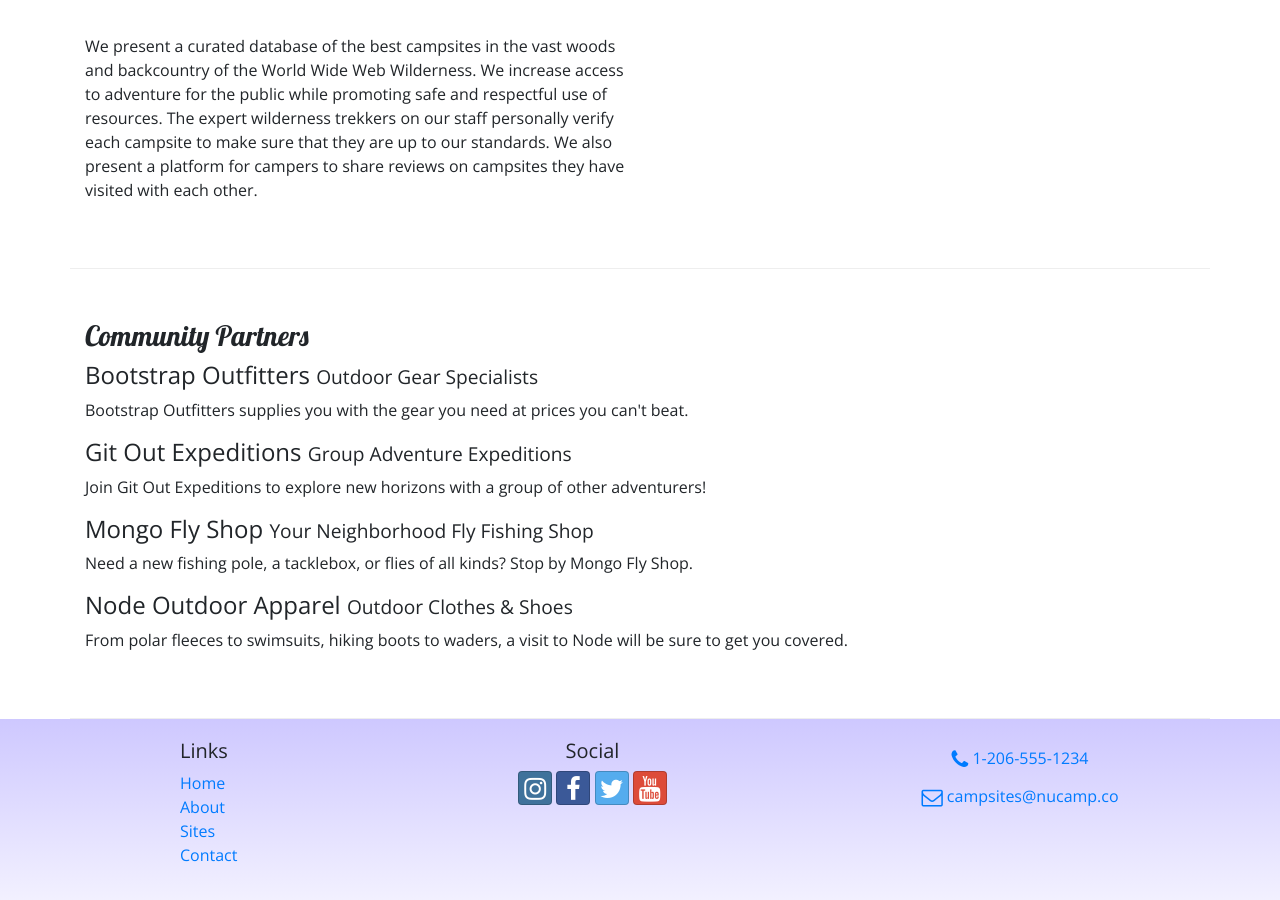
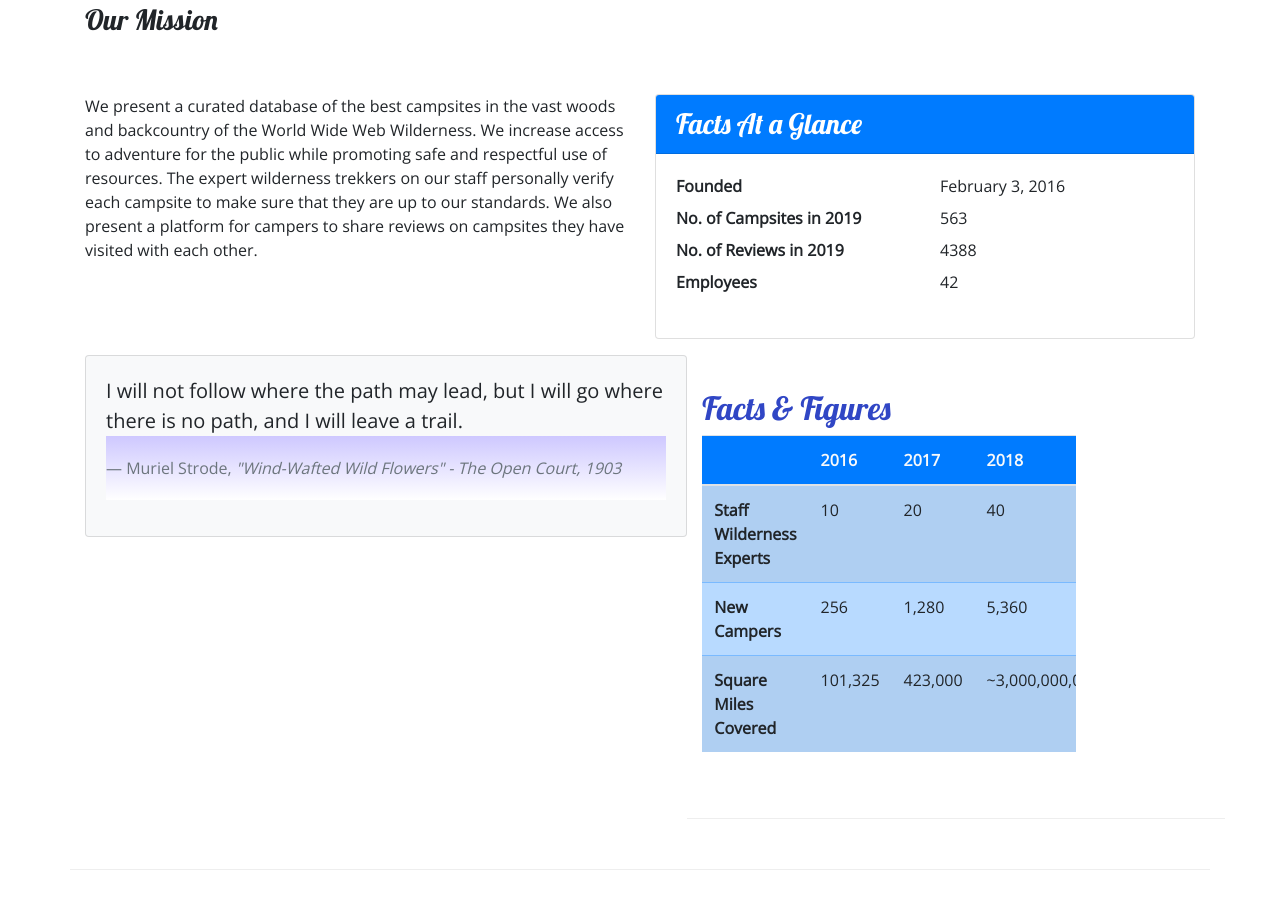
Before and after one commit to bigdawg2021/git-test, a website: page aboutus.html in a window 1280 px wide. Shown: the part 411-1311 px from the top of the page. Drawn offline with nearby package versions, Linux system fonts and the light colour scheme.

Commit message:
added media

```diff
--- a/aboutus.html
+++ b/aboutus.html
@@ -17,6 +17,9 @@
     <header class="jumbotron jumbotron-fluid">
         <div class="container">
             <div class="row">
+                <div class="col-4 col-sm-3 col-md-2 align-self-center">
+                   <img src="img/logo.png" class="img-fluid" />
+                </div>
                 <div class="col">
                     <h1>NuCamp</h1>
                     <h2>a better way to camp</h2>
@@ -26,6 +29,7 @@
     </header>
     <nav class="navbar navbar-expand-sm navbar-dark sticky-top">
         <div class="container">
+            <a href="index.html"><img src="img/logo.png" class="img-fluid" /></a>
             <button class="navbar-toggler ml-auto" type="button" data-toggle="collapse" data-target="#nucampNavbar">
                 <span class="navbar-toggler-icon"></span>
             </button>
@@ -60,13 +64,79 @@
         </div>
 
         <div class="row row-content">
-            <div class="col col-sm-6">
+            <div class="col-sm-6">
                 <p>We present a curated database of the best campsites in the vast woods and backcountry of the World Wide Web Wilderness. We increase access to adventure for the public while promoting safe and respectful use of resources. The expert wilderness trekkers on our staff personally verify each campsite to make sure that they are up to our standards. We also present a platform for campers to share reviews on campsites they have visited with each other.</p>
             </div>
-        </div>
+            <div class="col-sm-6">
+                <div class="card">
+                    <h3 class="card-header bg-primary text-white">Facts At a Glance</h3>
+                    <div class="card-body">
+                        <dl class="row">
+                            <dt class="col-6">Founded</dt>
+                            <dd class="col-6">February 3, 2016</dd>
+                            <dt class="col-6">No. of Campsites in 2019</dt>
+                            <dd class="col-6">563</dd>
+                            <dt class="col-6">No. of Reviews in 2019</dt>
+                            <dd class="col-6">4388</dd>
+                            <dt class="col-6">Employees</dt>
+                            <dd class="col-6">42</dd>
+                        </dl>
+                    </div>
+                </div>
+            </div>
+            <div class="col">
+                <div class="card bg-light mt-3">
+                    <blockquote class="blockquote card-body">
+                        <p class="mb-0">I will not follow where the path may lead, but I will go where there is no path, and I will leave a trail.</p>
+                        <footer class="blockquote-footer">Muriel Strode,
+                            <cite title="Source Title">"Wind-Wafted Wild Flowers" -
+                                The Open Court, 1903
+                            </cite>
+                        </footer>
+                    </blockquote>
+        		</div>
+            </div>
+            <div class="row row-content">
+            <div class="col-sm-9">
+            	<h2>Facts &amp; Figures</h2>
+            	<div class="table-responsive">
+               	    <table class="table table-striped">
+	                    <thead>
+	                        <tr class="bg-primary text-light">
+	                            <th></th>
+	                            <th>2016</th>
+	                            <th>2017</th>
+	                            <th>2018</th>
+	                        </tr>
+                    	</thead>
+	                    <tbody class="table-primary">
+                            <tr>
+                                <th>Staff Wilderness Experts</th>
+                                <td>10</td>
+                                <td>20</td>
+                                <td>40</td>
+                            </tr>
+                            <tr>
+                                <th>New Campers</th>
+                                <td>256</td>
+                                <td>1,280</td>
+                                <td>5,360</td>
+                            </tr>
+                            <tr>
+                                <th>Square Miles Covered</th>
+                                <td>101,325</td>
+                                <td>423,000</td>
+                                <td>~3,000,000,000</td>
+                            </tr>
+                        </tbody>
+                    </table>
+                </div>
+            </div>
+       </div>
+    </div>
 
         <div class="row row-content">
-            <div class="col col-12">
+            <div class="col-12">
                 <h3>Community Partners</h3>
                 <h4>Bootstrap Outfitters <small>Outdoor Gear Specialists</small></h4>
                 <p class="d-none d-sm-block">Bootstrap Outfitters supplies you with the gear you need at prices you can't beat.</p>
@@ -80,10 +150,10 @@
         </div>
     </div>
 
-    <footer>
+    <footer class="site-footer">
         <div class="container">
             <div class="row">
-                <div class="col col-4 col-sm-2 offset-1">
+                <div class="col-4 col-sm-2 offset-1">
                     <h5>Links</h5>
                     <ul class="list-unstyled">
                         <li><a href="index.html">Home</a></li>
--- a/css/styles.css
+++ b/css/styles.css
@@ -35,3 +35,7 @@ footer {
 .navbar {
     background-color: #901CAD;
 }
+.site-footer {
+    background-image: linear-gradient(#CEC8FF, white);
+    padding: 20px 0;
+}
```
Also changed, not shown: contactus.html (+5 -6 lines), index.html (+20 -6 lines), img/bootstrap-thumb.png (added), img/breadcrumb-trail-thumb.jpg (added), img/breadcrumb-trail.jpg (added), img/chrome-river-thumb.jpg (added), img/chrome-river.jpg (added), img/logo.png (added), img/react-lake-thumb.jpg (added), img/react-lake.jpg (added).
